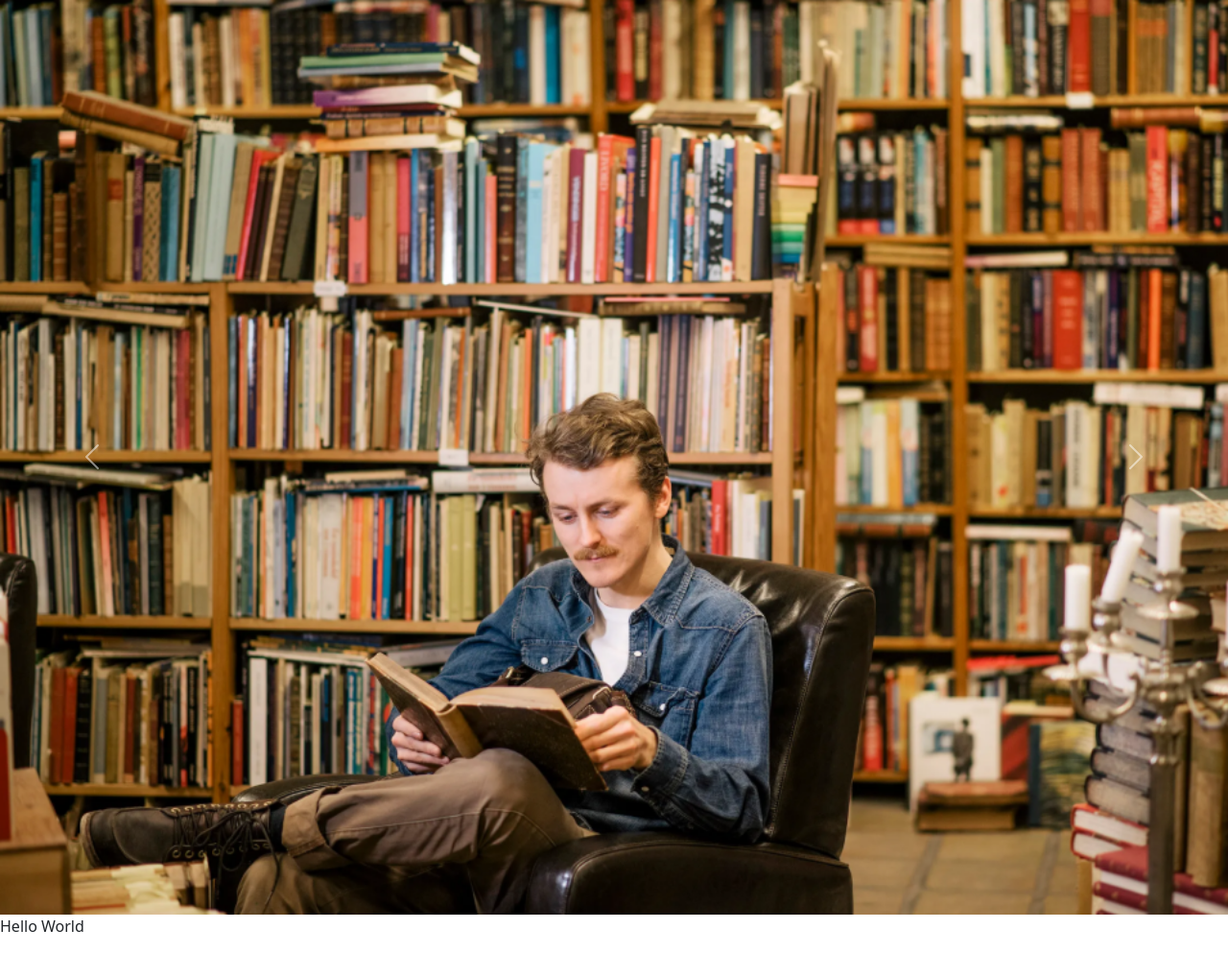
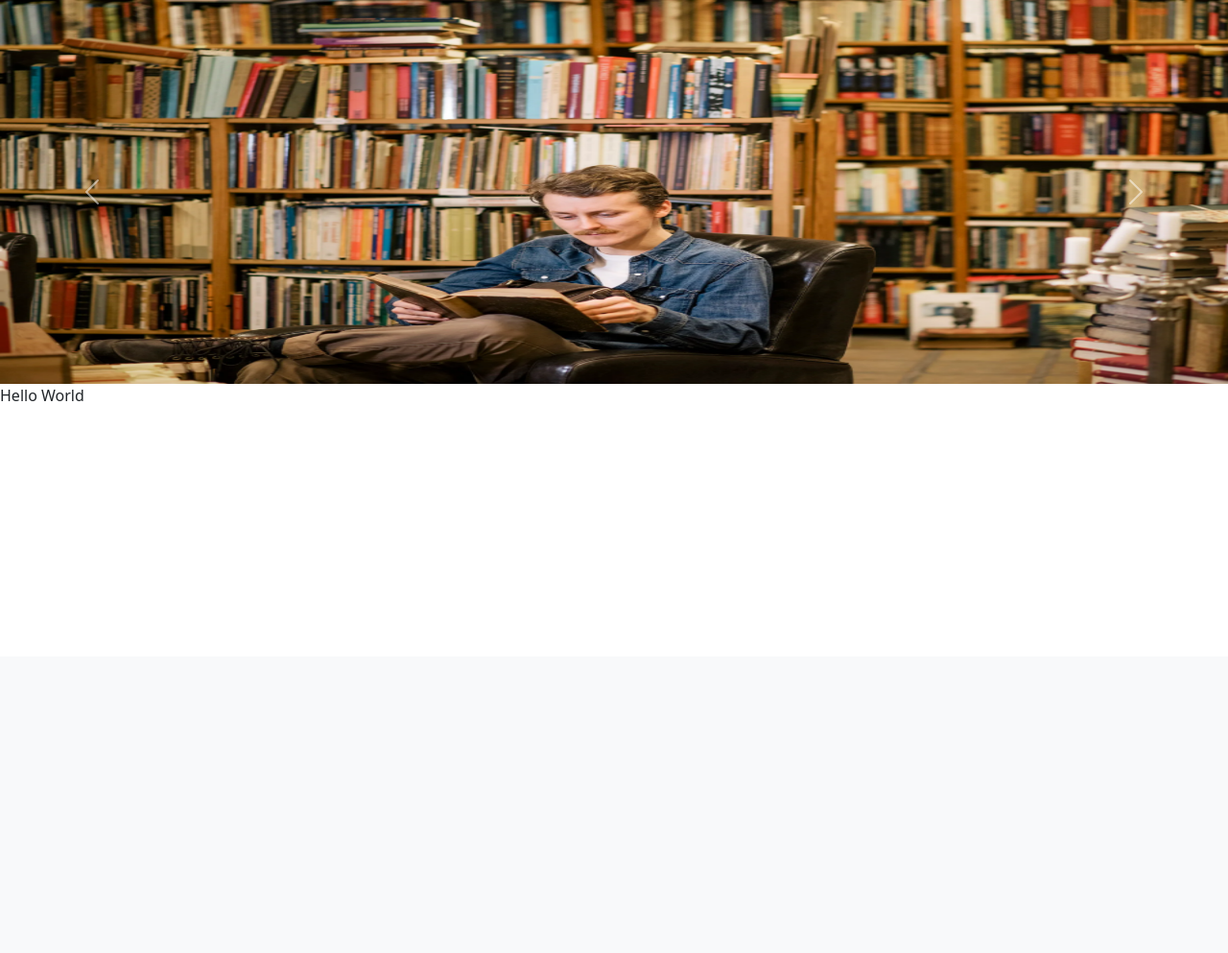
Before and after one commit to TempeHS/2026CT_Web_Daniel.SDLF, a Flask app: page / in a window 1280 px wide. Shown: the part 116-1109 px from the top of the page at 96% size. After the commit the page ends 534 px from the top, so only its background shows below. Run offline with Flask 3, Linux system fonts and the light colour scheme.

Commit message:
edited slider

```diff
--- a/static/css/style.css
+++ b/static/css/style.css
@@ -1,3 +1,6 @@
 .navbar-brand img {
   height: 90px;
 }
+.carousel-inner img {
+  height: 400px;
+}
```
